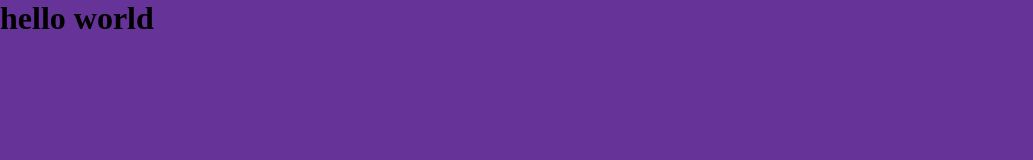
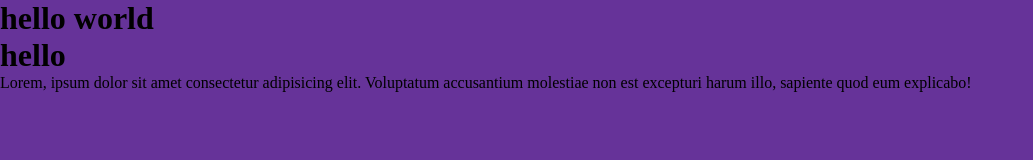
Before and after one commit to Md-Dalim-Hossain/my-simple-website, a plain HTML site: page index.html in a window 1280 px wide. Shown: the whole page, without its empty margins (0-1033 px from the left). Drawn offline with Linux system fonts and the light colour scheme.

Commit message:
add a first section

```diff
--- a/index.html
+++ b/index.html
@@ -8,5 +8,9 @@
 </head>
 <body>
     <h1>hello world</h1>
+    <div class="section">
+        <h1>hello</h1>
+        <p>Lorem, ipsum dolor sit amet consectetur adipisicing elit. Voluptatum accusantium molestiae non est excepturi harum illo, sapiente quod eum explicabo!</p>
+    </div>
 </body>
 </html>
```
